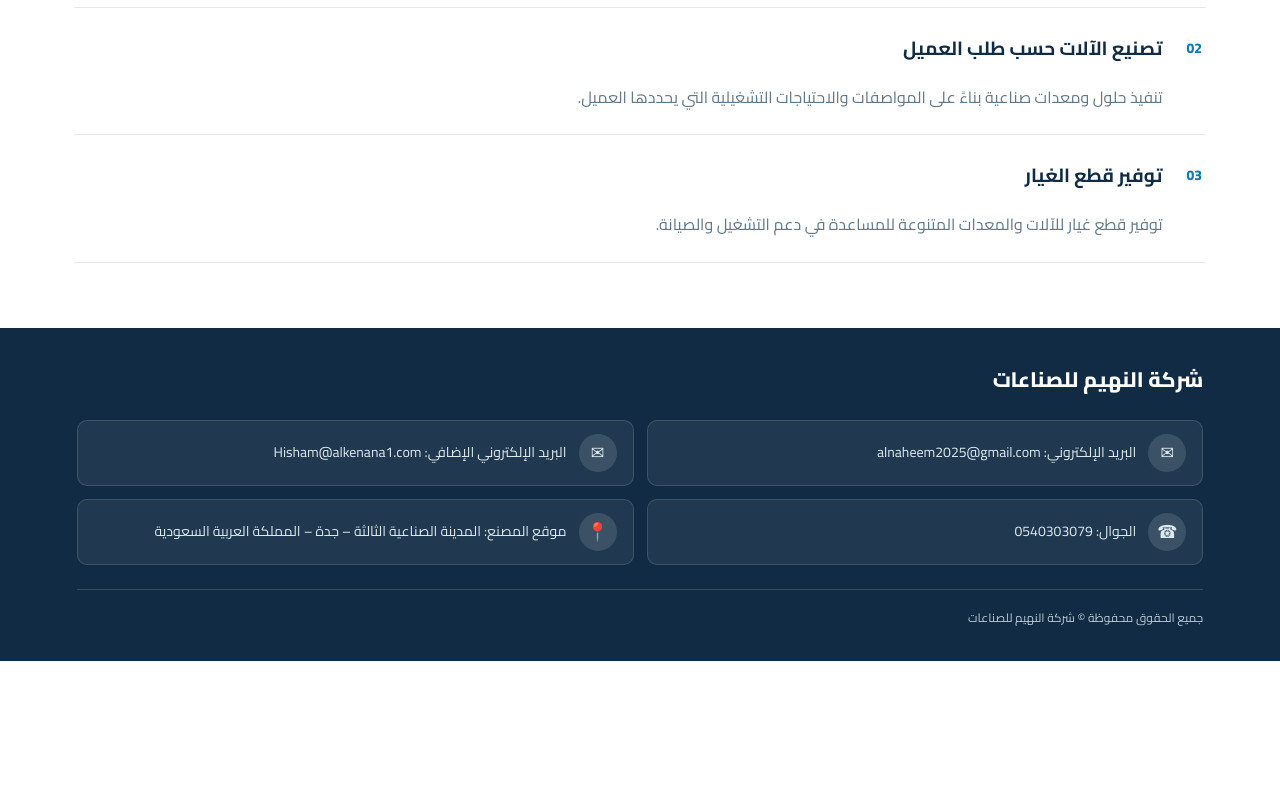
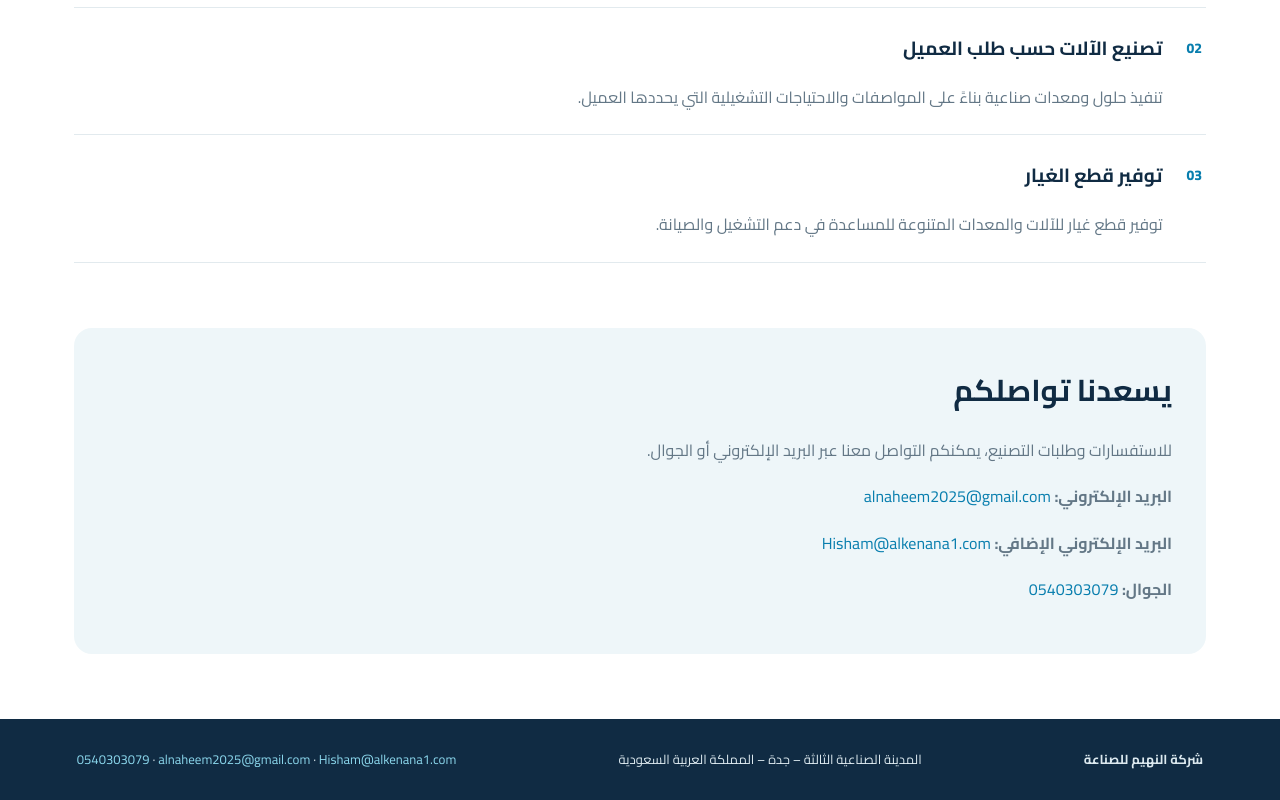
Before and after one commit to alnaheem2025-ux/alnaheemwebsite, a plain HTML site: page about.html in a window 1280 px wide. Shown: the part 1618-2418 px from the top of the page. Before the commit the page ends 2279 px from the top, so only its background shows below. Drawn offline with Linux system fonts and the light colour scheme.

Commit message:
Update about.html

```diff
--- a/about.html
+++ b/about.html
@@ -5,9 +5,8 @@
 <meta charset="utf-8">
 <meta name="viewport" content="width=device-width, initial-scale=1">
 
-<title>من نحن وأعمالنا | مصنع النهيم للصناعات</title>
-
-<meta name="description" content="تعرف على مصنع النهيم للصناعات ورؤيته وخدماته في تصنيع آلات المنتجات البلاستيكية والآلات حسب الطلب وتوفير قطع الغيار.">
+<title>من نحن وأعمالنا | شركة النهيم للصناعة</title>
+<meta name="description" content="تعرف على شركة النهيم للصناعة ورؤيتها ورسالتها ومجالات عملها في تصنيع آلات المنتجات البلاستيكية والآلات حسب الطلب وتوفير قطع الغيار.">
 
 <style>
 @import url('https://fonts.googleapis.com/css2?family=Cairo:wght@400;500;600;700;800&display=swap');
@@ -32,6 +31,7 @@ body {
   line-height:1.9;
 }
 
+/* الشريط العلوي */
 .top {
   min-height:82px;
   padding:16px max(6vw,22px);
@@ -58,10 +58,23 @@ body {
   object-fit:contain;
 }
 
+.country {
+  display:flex;
+  align-items:center;
+  gap:8px;
+  color:var(--navy);
+  font-size:14px;
+  font-weight:800;
+  white-space:nowrap;
+}
+
+.country-flag {
+  font-size:25px;
+}
+
 nav {
   display:flex;
   gap:26px;
-  flex-wrap:wrap;
 }
 
 nav a {
@@ -130,6 +143,7 @@ h3 {
   font-size:52px;
 }
 
+/* أقسام من نحن والرؤية والرسالة */
 .about-grid {
   display:grid;
   grid-template-columns:repeat(2,1fr);
@@ -162,7 +176,6 @@ h3 {
 }
 
 /* شعار النهيم تحت مربع الرؤية */
-
 .vision-logo {
   grid-column:2;
   display:flex;
@@ -170,6 +183,11 @@ h3 {
   justify-content:center;
   padding:20px 10px 30px;
   min-height:230px;
+}
+
+.vision-logo a {
+  display:block;
+  text-align:center;
 }
 
 .vision-logo img {
@@ -180,6 +198,7 @@ h3 {
   object-fit:contain;
 }
 
+/* مجالات العمل */
 .work {
   padding:65px 0;
 }
@@ -211,77 +230,41 @@ h3 {
   margin-bottom:0;
 }
 
-/* الشريط الأزرق الغامق وبيانات التواصل */
+/* التواصل */
+.contact {
+  background:var(--pale);
+  border-radius:18px;
+  padding:34px;
+  margin-bottom:65px;
+}
 
+.contact p {
+  color:var(--muted);
+}
+
+.contact a {
+  color:var(--blue);
+  text-decoration:none;
+}
+
+/* التذييل */
 footer {
   background:#102b43;
   color:#dce9ef;
-  padding:32px max(6vw,22px);
-  font-size:14px;
+  padding:28px max(6vw,22px);
+  display:flex;
+  justify-content:space-between;
+  gap:14px;
+  flex-wrap:wrap;
+  font-size:13px;
 }
 
-.footer-inner {
-  max-width:1180px;
-  margin:auto;
+footer a {
+  color:#8bd7ec;
+  text-decoration:none;
 }
 
-.footer-title {
-  color:#fff;
-  font-size:21px;
-  font-weight:800;
-  margin-bottom:20px;
-}
-
-.footer-contact {
-  display:grid;
-  grid-template-columns:repeat(2,minmax(0,1fr));
-  gap:13px;
-}
-
-.footer-item {
-  display:flex;
-  align-items:center;
-  gap:12px;
-  min-width:0;
-  padding:13px 16px;
-  background:rgba(255,255,255,.07);
-  border:1px solid rgba(255,255,255,.13);
-  border-radius:10px;
-  color:#dce9ef;
-  text-decoration:none;
-  overflow-wrap:anywhere;
-  transition:.2s ease;
-}
-
-.footer-item:hover {
-  background:rgba(255,255,255,.15);
-  border-color:#8bd7ec;
-  color:#8bd7ec;
-}
-
-.footer-icon {
-  width:38px;
-  height:38px;
-  flex:0 0 38px;
-  display:grid;
-  place-items:center;
-  background:rgba(255,255,255,.12);
-  border-radius:50%;
-  font-size:18px;
-}
-
-.footer-bottom {
-  border-top:1px solid rgba(255,255,255,.16);
-  margin-top:24px;
-  padding-top:17px;
-  color:#b8cbd6;
-  font-size:12px;
-}
-
-/* توافق التصميم مع الجوال */
-
 @media(max-width:720px) {
-
   .about-grid {
     grid-template-columns:1fr;
   }
@@ -295,23 +278,34 @@ footer {
     max-width:280px;
   }
 
+  .top {
+    justify-content:center;
+  }
+
+  .brand {
+    justify-content:center;
+    width:100%;
+  }
+
+  .country {
+    width:100%;
+    justify-content:center;
+  }
+
   nav {
     gap:16px;
+    justify-content:center;
   }
 
   .page-head h1 {
     font-size:40px;
   }
 
-  .footer-contact {
-    grid-template-columns:1fr;
-  }
-
-  main {
-    padding:0 18px;
+  footer {
+    flex-direction:column;
+    text-align:center;
   }
 }
-
 </style>
 </head>
 
@@ -319,10 +313,20 @@ footer {
 
 <header class="top">
 
-  <a class="brand" href="index.html">
-    <img src="alnaheem-logo.png" alt="شعار النهيم">
-    <span>شركة النهيم للصناعات</span>
+  <!-- الضغط على الشعار يفتح صورة الشعار -->
+  <a class="brand"
+     href="alnaheem-logo.png"
+     target="_blank"
+     rel="noopener">
+    <img src="alnaheem-logo.png"
+         alt="شعار شركة النهيم للصناعة">
+    <span>شركة النهيم للصناعة</span>
   </a>
+
+  <div class="country">
+    <span>المملكة العربية السعودية</span>
+    <span class="country-flag">🇸🇦</span>
+  </div>
 
   <nav>
     <a href="index.html">الرئيسية</a>
@@ -334,7 +338,6 @@ footer {
 <main>
 
 <section class="page-head">
-
   <p class="eyebrow">نبذة عن المصنع</p>
 
   <h1>من نحن <em>وأعمالنا</em></h1>
@@ -342,57 +345,52 @@ footer {
   <p class="lead">
     شريك صناعي يركز على الحلول العملية، والتصنيع وفق احتياجات العملاء.
   </p>
-
 </section>
 
 <section class="about-grid">
 
+  <!-- من نحن -->
   <article class="panel">
-
     <h2>من نحن</h2>
-
     <p>
-        مصنع النهيم للصناعات منشأة صناعية تقع في المدينة الصناعية الثالثة بمدينة جدة في المملكة العربية السعودية. نعمل في مجال تصنيع آلات إنتاج المنتجات البلاستيكية، وتصنيع الآلات والمعدات وفق طلب العميل، إلى جانب توفير قطع الغيار للآلات والمعدات المتنوعة.
+      شركة النهيم للصناعة منشأة صناعية تقع في المدينة الصناعية الثالثة بمدينة جدة في المملكة العربية السعودية. نعمل في مجال تصنيع آلات إنتاج المنتجات البلاستيكية، وتصنيع الآلات والمعدات وفق طلب العميل، إلى جانب توفير قطع الغيار للآلات والمعدات المتنوعة.
     </p>
-
   </article>
 
+  <!-- رؤيتنا -->
   <article class="panel dark">
-
     <h2>رؤيتنا</h2>
-
     <p>
       أن نكون خياراً موثوقاً في تقديم حلول تصنيع الآلات والمعدات الصناعية، من خلال التطوير المستمر وفهم احتياجات السوق والعملاء.
     </p>
-
   </article>
 
-    <!-- شعار النهيم تحت مربع رؤيتنا -->
-
+  <!-- شعار النهيم -->
   <div class="vision-logo">
-
+    <a href="alnaheem-logo.png"
+       target="_blank"
+       rel="noopener"
+       aria-label="فتح صورة شعار النهيم">
       <img
         src="alnaheem-logo.png"
-        alt="شعار شركة النهيم للصناعات">
-
+        alt="شعار شركة النهيم للصناعة">
+    </a>
   </div>
 
+  <!-- رسالتنا -->
   <article class="panel">
-
     <h2>رسالتنا</h2>
-
     <p>
       تقديم حلول صناعية مصممة بعناية، تجمع بين جودة التصنيع والاهتمام بالتفاصيل والاستجابة لمتطلبات العملاء.
     </p>
-
   </article>
 
 </section>
 
+<!-- مجالات العمل -->
 <section class="work">
 
   <p class="eyebrow">مجالات العمل</p>
-
   <h2>ماذا نقدم؟</h2>
 
   <div class="work-list">
@@ -401,9 +399,7 @@ footer {
       <span>01</span>
       <section>
         <h3>تصنيع آلات إنتاج المنتجات البلاستيكية</h3>
-          <p>
-            تجهيز وتصنيع آلات تخدم عمليات إنتاج المنتجات البلاستيكية.
-          </p>
+        <p>تجهيز وتصنيع آلات تخدم عمليات إنتاج المنتجات البلاستيكية.</p>
       </section>
     </div>
 
@@ -411,9 +407,7 @@ footer {
       <span>02</span>
       <section>
         <h3>تصنيع الآلات حسب طلب العميل</h3>
-          <p>
-            تنفيذ حلول ومعدات صناعية بناءً على المواصفات والاحتياجات التشغيلية التي يحددها العميل.
-          </p>
+        <p>تنفيذ حلول ومعدات صناعية بناءً على المواصفات والاحتياجات التشغيلية التي يحددها العميل.</p>
       </section>
     </div>
 
@@ -421,86 +415,54 @@ footer {
       <span>03</span>
       <section>
         <h3>توفير قطع الغيار</h3>
-          <p>
-            توفير قطع غيار للآلات والمعدات المتنوعة للمساعدة في دعم التشغيل والصيانة.
-          </p>
+        <p>توفير قطع غيار للآلات والمعدات المتنوعة للمساعدة في دعم التشغيل والصيانة.</p>
       </section>
     </div>
 
   </div>
+</section>
+
+<!-- التواصل -->
+<section class="contact">
+
+  <h2>يسعدنا تواصلكم</h2>
+
+  <p>
+    للاستفسارات وطلبات التصنيع، يمكنكم التواصل معنا عبر البريد الإلكتروني أو الجوال.
+  </p>
+
+  <p>
+    <strong>البريد الإلكتروني:</strong>
+    <a href="mailto:alnaheem2025@gmail.com">alnaheem2025@gmail.com</a>
+  </p>
+
+  <p>
+    <strong>البريد الإلكتروني الإضافي:</strong>
+    <a href="mailto:Hisham@alkenana1.com">Hisham@alkenana1.com</a>
+  </p>
+
+  <p>
+    <strong>الجوال:</strong>
+    <a href="tel:+966540303079" dir="ltr">0540303079</a>
+  </p>
 
 </section>
 
 </main>
 
-<!-- بيانات التواصل في الشريط الأزرق السفلي فقط -->
-
 <footer>
 
-  <div class="footer-inner">
+  <strong>شركة النهيم للصناعة</strong>
 
-    <div class="footer-title">
-      شركة النهيم للصناعات
-    </div>
-
-    <div class="footer-contact">
-
-      <a class="footer-item"
-         href="mailto:alnaheem2025@gmail.com">
-
-        <span class="footer-icon">✉</span>
+  <span>المدينة الصناعية الثالثة – جدة – المملكة العربية السعودية</span>
 
   <span>
-          البريد الإلكتروني:
-          alnaheem2025@gmail.com
+    <a href="mailto:alnaheem2025@gmail.com">alnaheem2025@gmail.com</a>
+    ·
+    <a href="mailto:Hisham@alkenana1.com">Hisham@alkenana1.com</a>
+    ·
+    <a href="tel:+966540303079" dir="ltr">0540303079</a>
   </span>
-
-      </a>
-
-      <a class="footer-item"
-         href="mailto:Hisham@alkenana1.com">
-
-        <span class="footer-icon">✉</span>
-
-        <span>
-          البريد الإلكتروني الإضافي:
-          Hisham@alkenana1.com
-        </span>
-
-      </a>
-
-      <a class="footer-item"
-         href="tel:+966540303079">
-
-        <span class="footer-icon">☎</span>
-
-        <span>
-          الجوال: 0540303079
-        </span>
-
-      </a>
-
-      <a class="footer-item"
-         href="https://maps.app.goo.gl/EwoCejAxH2yB25rX9"
-         target="_blank"
-         rel="noopener noreferrer">
-
-        <span class="footer-icon">📍</span>
-
-        <span>
-          موقع المصنع:
-          المدينة الصناعية الثالثة – جدة – المملكة العربية السعودية
-        </span>
-
-      </a>
-
-    </div>
-
-    <div class="footer-bottom">
-      جميع الحقوق محفوظة © شركة النهيم للصناعات
-    </div>
-
-  </div>
 
 </footer>
 
```
Lines whose indentation alone changed are shown as unchanged.
